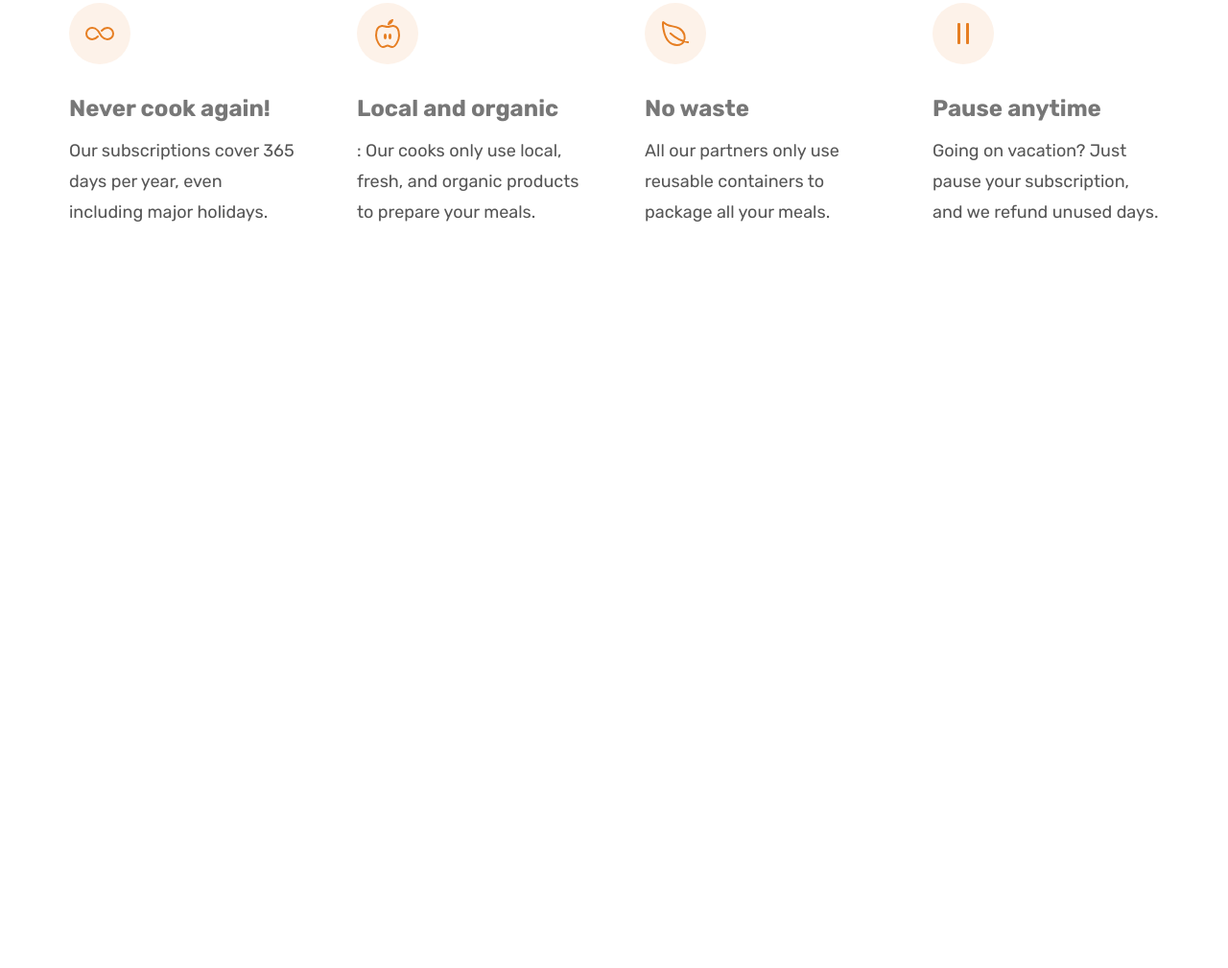
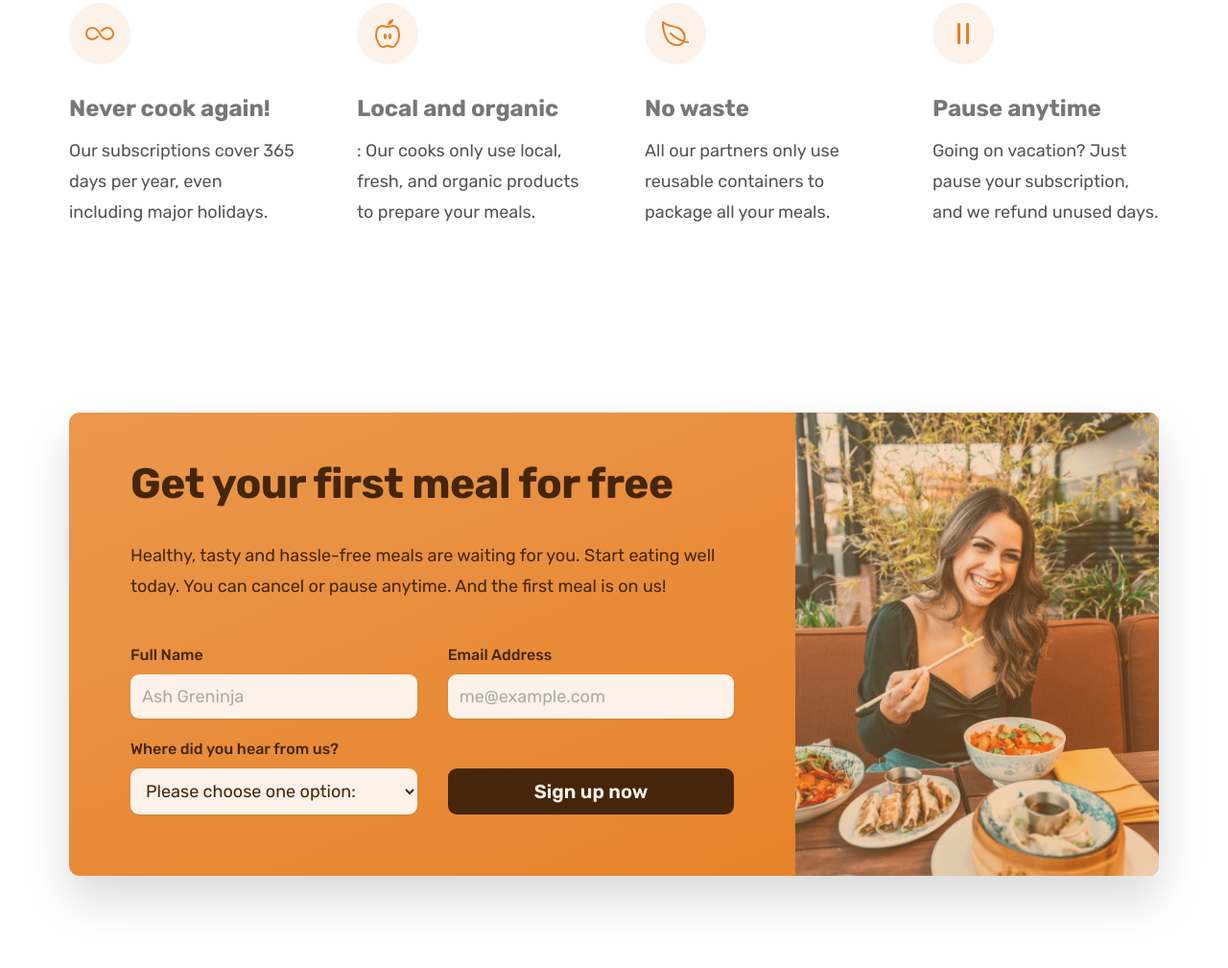
Before and after one commit to greninjam26/OMNIFOOD-Website, a plain HTML site: page index.html in a window 1280 px wide. Shown: the part 5622-6631 px from the top of the page at 96% size. Before the commit the page ends 5956 px from the top, so only its background shows below. Drawn offline with nearby package versions, Linux system fonts and the light colour scheme.

Commit message:
add the form section

```diff
--- a/CSS/general.css
+++ b/CSS/general.css
@@ -28,8 +28,10 @@
 - Tints:
     #fdf2e9
     #fae5d3
+    #eb984e
 - Shades:
     #cf711f
+    #45260a
 - Accents:
 - Greys:
     #555
@@ -38,6 +40,9 @@
     #6f6f6f lightest grey allowed on #fdf2e9
 
 ----- 05 Shadow -----
+
+0 2.4rem 4.8rem rgba(0, 0, 0, 0.075);
+
 ----- 06 Border Radius -----
 
 Default: 9px
@@ -141,6 +146,7 @@ body {
     letter-spacing: 0.75px;
 }
 
+.btnr,
 .btn:link,
 .btn:visited {
     font-size: 2rem;
@@ -149,6 +155,10 @@ body {
     display: inline-block;
     padding: 1.6rem 3.2rem;
     border-radius: 9px;
+
+    border: none;
+    cursor: pointer;
+    font-family: inherit;
 
     transition: all 0.3s;
 }
@@ -176,6 +186,18 @@ body {
     /* border: 3px solid #fff; */
     /* add border inside */
     box-shadow: inset 0 0 0 3px #fff;
+}
+
+.btnr--form {
+    background-color: #45260a;
+    color: #fdf2e9;
+    padding: 1.2rem;
+    align-self: end;
+}
+
+.btnr--form:hover {
+    background-color: #fff;
+    color: #555;
 }
 
 .link:link,
@@ -215,6 +237,11 @@ body {
     color: #e67e22;
 }
 
+*:focus {
+    outline: none;
+    box-shadow: 0 0 0 0.8rem rgba(230, 125, 34, 0.5);
+}
+
 /* HELPER/SETTING CLASSES */
 .margin-right-sm {
     margin-right: 1.6rem !important;
--- a/CSS/style.css
+++ b/CSS/style.css
@@ -461,3 +461,85 @@
     font-size: 1.8rem;
     line-height: 1.8;
 }
+
+/***************************/
+/* CTA SECTION */
+/***************************/
+
+.section-cta {
+    padding: 9.6rem 0;
+}
+
+.cta {
+    display: grid;
+    grid-template-columns: 2fr 1fr;
+    /* background-color: #e67e22; */
+    box-shadow: 0 2.4rem 4.8rem rgba(0, 0, 0, 0.15);
+    border-radius: 11px;
+
+    background-image: linear-gradient(to right bottom, #eb984e, #e67e22);
+    overflow: hidden;
+}
+
+.cta-textbox {
+    padding: 4.8rem 6.4rem 6.4rem 6.4rem;
+    color: #45260a;
+}
+
+.cta-text {
+    font-size: 1.8rem;
+    line-height: 1.8;
+    margin-bottom: 4.8rem;
+}
+
+.cta .heading-secondary {
+    color: #45260a;
+    margin-bottom: 3.2rem;
+}
+
+.cta-imgbox {
+    background-image: linear-gradient(
+            to right bottom,
+            rgba(235, 151, 78, 0.35),
+            rgba(230, 125, 34, 0.35)
+        ),
+        url("../img/eating.jpg");
+    background-size: cover;
+    background-position: center;
+}
+
+.cta-form {
+    display: grid;
+    grid-template-columns: repeat(2, 1fr);
+    column-gap: 3.2rem;
+    row-gap: 2.4rem;
+}
+
+.cta-form label {
+    display: block;
+    font-size: 1.6rem;
+    font-weight: 500;
+    margin-bottom: 1.2rem;
+}
+
+.cta-form input,
+.cta-form select {
+    width: 100%;
+    padding: 1.2rem;
+    font-size: 1.8rem;
+    font-family: inherit;
+    color: inherit;
+    border: none;
+    background-color: #fdf2e9;
+    border-radius: 9px;
+    box-shadow: 0 1px 2px rgba(0, 0, 0, 0.1);
+}
+
+.cta-form input::placeholder {
+    color: #aaa;
+}
+
+.cta *:focus {
+    outline: none;
+    box-shadow: 0 0 0 0.8rem rgba(253, 242, 233, 0.5);
+}
--- a/index.html
+++ b/index.html
@@ -588,6 +588,66 @@
                     </div>
                 </div>
             </section>
+            <section class="section-cta">
+                <div class="container">
+                    <div class="cta">
+                        <div class="cta-textbox">
+                            <h2 class="heading-secondary">
+                                Get your first meal for free
+                            </h2>
+                            <p class="cta-text">
+                                Healthy, tasty and hassle-free meals are waiting for you.
+                                Start eating well today. You can cancel or pause anytime.
+                                And the first meal is on us!
+                            </p>
+
+                            <form class="cta-form" action="#">
+                                <div>
+                                    <label for="full-name">Full Name</label>
+                                    <input
+                                        id="full-name"
+                                        type="text"
+                                        placeholder="Ash Greninja"
+                                        required
+                                    />
+                                </div>
+                                <div>
+                                    <label for="email">Email Address</label>
+                                    <input
+                                        id="email"
+                                        type="email"
+                                        placeholder="me@example.com"
+                                        required
+                                    />
+                                </div>
+                                <div>
+                                    <label for="select-where">
+                                        Where did you hear from us?
+                                    </label>
+                                    <select name="" id="select-where" required>
+                                        <option value="">
+                                            Please choose one option:
+                                        </option>
+                                        <option value="friends">
+                                            Friends and family
+                                        </option>
+                                        <option value="youtube">YouTube video</option>
+                                        <option value="podcast">Podcast</option>
+                                        <option value="ad">Facebook ad</option>
+                                        <option value="others">Others</option>
+                                    </select>
+                                </div>
+                                <button class="btnr btnr--form">Sign up now</button>
+                            </form>
+                        </div>
+                        <div
+                            class="cta-imgbox"
+                            role="img"
+                            aria-label="Women enjoying food"
+                        ></div>
+                    </div>
+                </div>
+            </section>
         </main>
         <script
             type="module"
```
